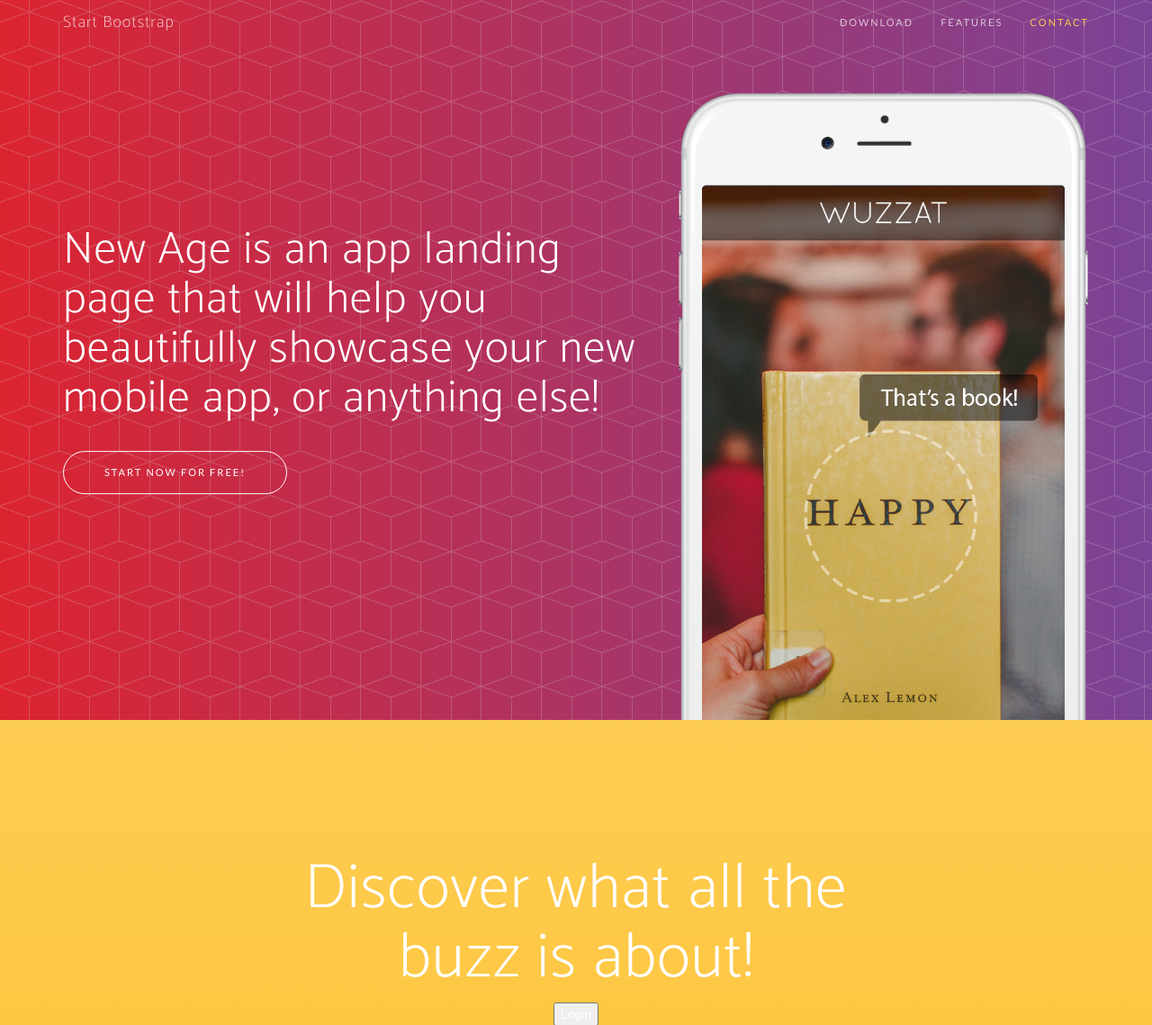
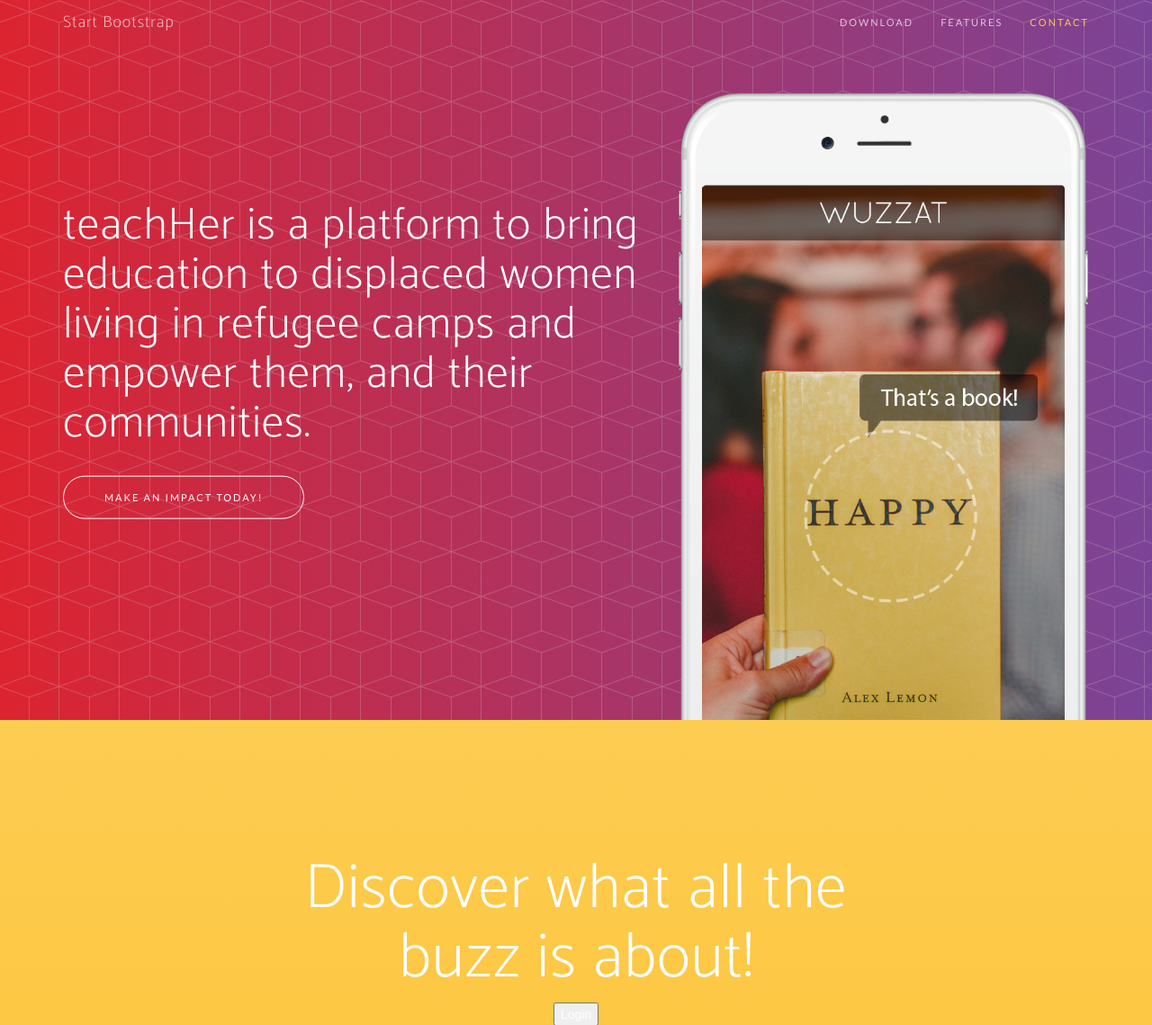
Before and after one commit to anushree-agrawal/education-dot-go, a Flask app: template Lender Facing Website/templates/index.html in a window 1280 px wide. Shown: the top 1139 px of the page at 90% size. Run offline with Flask 2, Linux system fonts and the light colour scheme; the template is opened without the code that fills it, so the values that code supplies are empty, except form fields; tables that the repository leaves empty hold one stand-in row (values such as "Sample post"); form fields are guessed from the names that the template uses; parts of the project's set-up code (start-up, migrations or seed data) failed here and were passed over; some libraries are stand-ins or nearby versions; some web fonts are replaced.

Commit message:
add info:

```diff
--- a/Lender Facing Website/templates/index.html
+++ b/Lender Facing Website/templates/index.html
@@ -9,7 +9,7 @@
     <meta name="description" content="">
     <meta name="author" content="">
 
-    <title>New Age - Start Bootstrap Theme</title>
+    <title>teachHer</title>
 
     <!-- Bootstrap Core CSS -->
     <link href="static/bootstrap.min.css" rel="stylesheet">
@@ -73,8 +73,8 @@
                 <div class="col-sm-7">
                     <div class="header-content">
                         <div class="header-content-inner">
-                            <h1>New Age is an app landing page that will help you beautifully showcase your new mobile app, or anything else!</h1>
-                            <a href="#download" class="btn btn-outline btn-xl page-scroll">Start Now for Free!</a>
+                            <h1>teachHer is a platform to bring education to displaced women living in refugee camps and empower them, and their communities.</h1>
+                            <a href="#download" class="btn btn-outline btn-xl page-scroll">Make an impact today!</a>
                         </div>
                     </div>
                 </div>
```
